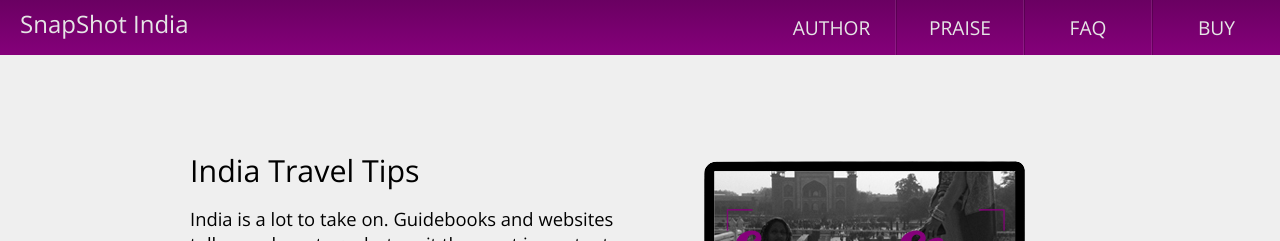
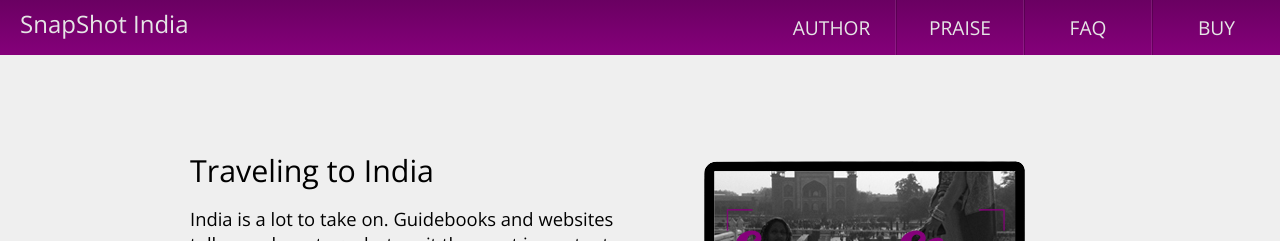
Before and after one commit to tinasoul/SnapShotIndia, a plain HTML site: page index.html in a window 1280 px wide. Shown: the top 241 px of the page. Drawn offline with nearby package versions, Linux system fonts and the light colour scheme; a script that the page names is missing.

Commit message:
Update index.html

```diff
--- a/index.html
+++ b/index.html
@@ -6,8 +6,8 @@
 	<meta name="viewport" content="width=device-width"/>
 	<meta name=”SnapShot India” content=”A quick guide to India travel for backpackers, yoga retreats, and more. ”/>
 	<meta name="Author" content="Tina P.Shah">
-	<meta name="description" content="India is a huge country with so much to see and do. Snapshot India has the India travel tips you need! Check out our detailed guide to India here online."/>
-	<title>India Travel Tips and Guides | Snapshot India</title>
+	<meta name="description" content="India is a huge country with so much to see and do. Snapshot India has need-to-know essentials for traveling to India. Check out our detailed guide online."/>
+	<title>Tips for Traveling to India | Snapshot India</title>
 	<link rel="shortcut icon" href="favicon.ico">
 	<link rel="stylesheet" type="text/css" href="style.css">
 	<link href='http://fonts.googleapis.com/css?family=Open+Sans:300italic,400italic,600italic,700italic,800italic,400,300,600,700,800' rel='stylesheet' type='text/css'>
@@ -55,7 +55,7 @@ m=s.getElementsByTagName(o)[0];a.async=1;a.src=g;m.parentNode.insertBefore(a,m)
 <section class="chunkone">
 	<div class="wrapper">
 		<div class="elevator-pitch">
-			<h1 class="Snapshot-title">India Travel Tips</h1>
+			<h1 class="Snapshot-title">Traveling to India</h1>
 			<h2 class="pdf">India is a lot to take on. Guidebooks and websites tell you where to go but omit the most important part:</h2>
 			<!-- <h2 class="pdf">how to <em>confidently</em> manage your day-to-day.</h2> -->
 			<h2 class="pdf">How to CONFIDENTLY manage your day-to-day</h2>
@@ -118,7 +118,7 @@ m=s.getElementsByTagName(o)[0];a.async=1;a.src=g;m.parentNode.insertBefore(a,m)
 <section class="chunkfour" id="chunkfour">
 	<div class="wrapper">
 		<div class="tina-bio">
-			<img id="tina-bio-photo" src="tina-bio2.png" alt="Tina, one of our India travel tips experts">
+			<img id="tina-bio-photo" src="tina-bio2.png" alt="Tina, one of our experts on traveling to India">
 			<p class= "Tina-Shah">A <a href="http://www.tinapshah.com" target="blank">tech entrepreneur and former McKinsey consultant</a>, Tina wrote the book she <em>wished</em> she had upon her arrival. </p>
 		</div>
 		<div class="bike-story">
```
